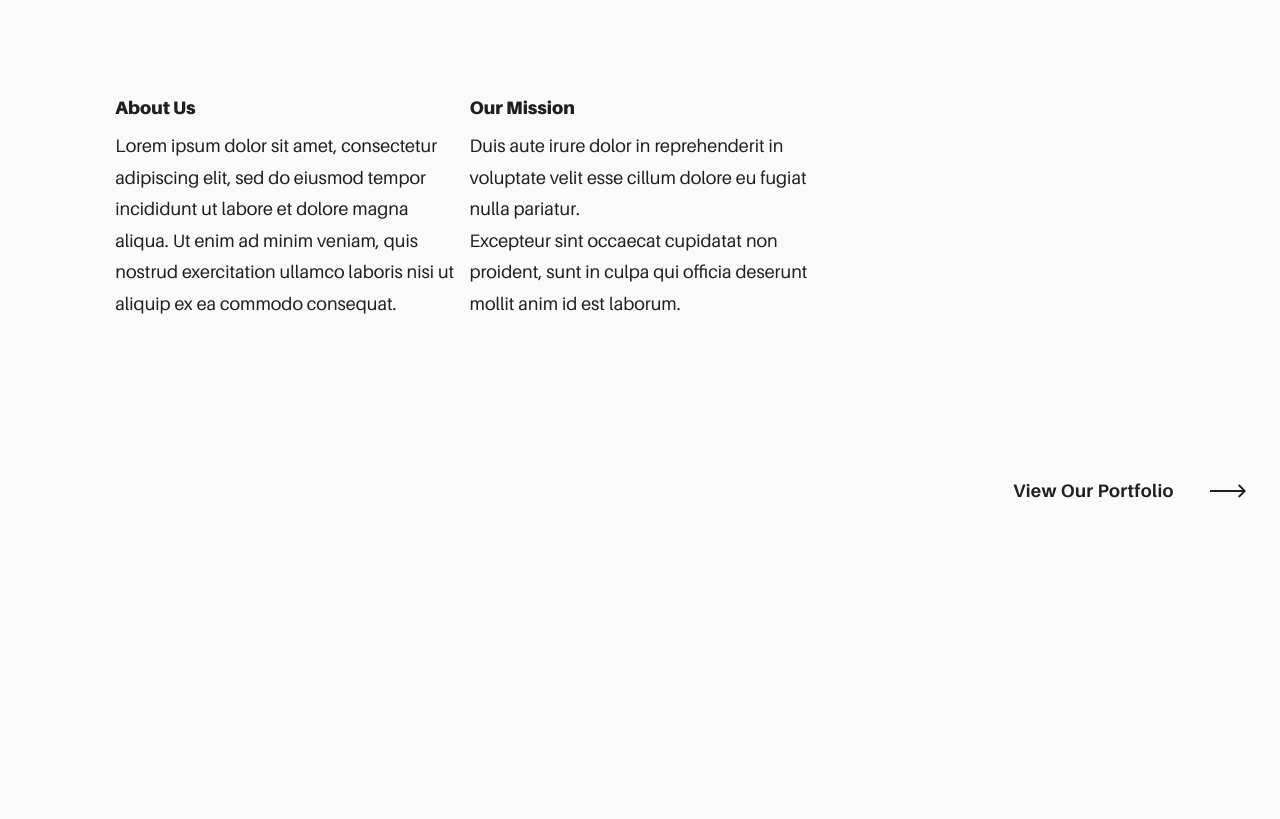
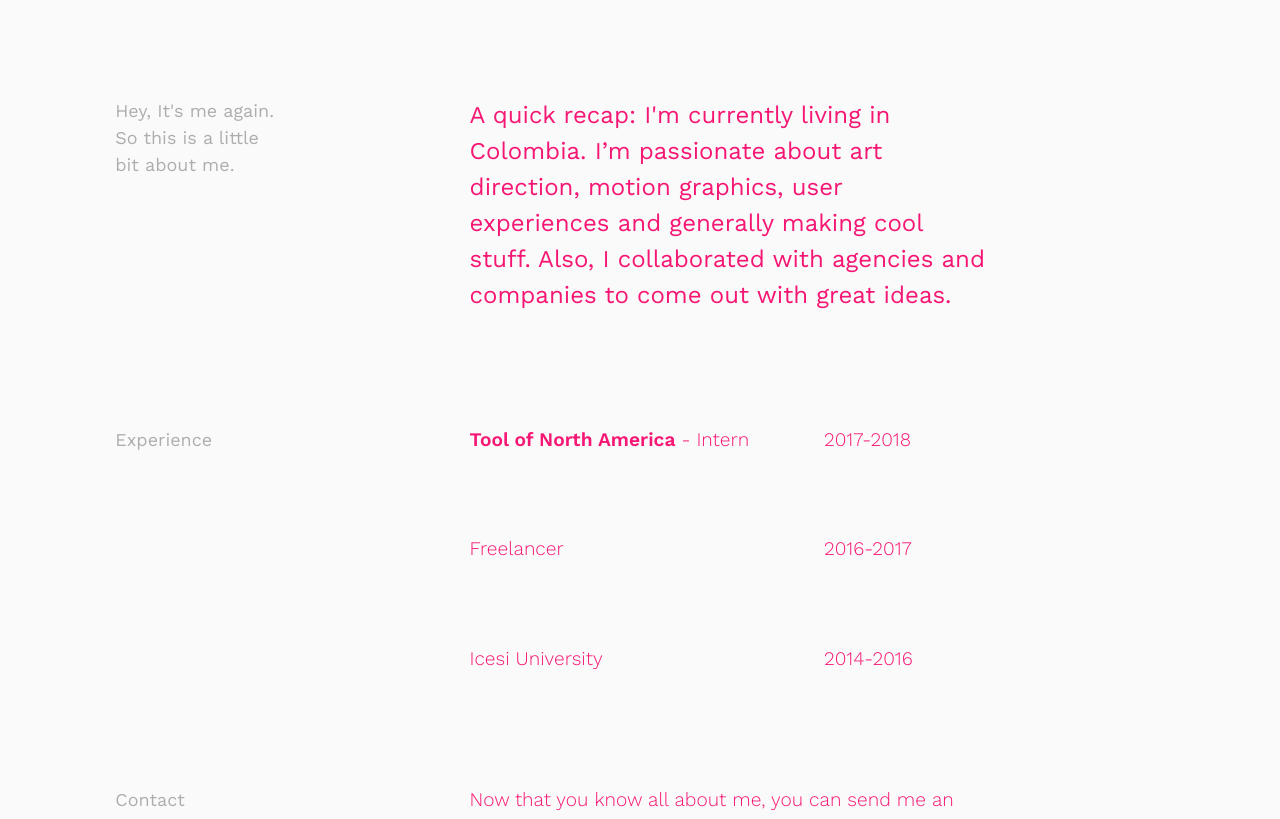
Before and after one commit to jakeelperro/objectthree, a plain HTML site: page about.html in a window 1280 px wide. Shown: the part 126-945 px from the top of the page. Before the commit the page ends 800 px from the top, so only its background shows below. Drawn offline with nearby package versions, Linux system fonts and the light colour scheme.

Commit message:
about changes

```diff
--- a/about.html
+++ b/about.html
@@ -9,7 +9,7 @@
     <link rel="stylesheet" href="assets/css/aurora-theme-base.min.css">
     <link rel="stylesheet" href="assets/css/urku.css">
 
-	        <link href="https://fonts.googleapis.com/css?family=Work+Sans:300,400" rel="stylesheet">
+	        <link href="https://fonts.googleapis.com/css?family=Work+Sans:300,400,600" rel="stylesheet">
 
   </head>
   <body class="top-fixed about">
@@ -47,23 +47,84 @@
 
 
       <div class="ae-grid ae-grid--alt au-xs-ptp-1">
-        <div class="ae-grid__item--alt item-lg-4">
-          <h6 class="ae-u-boldest">About Us</h6>
-          <p class="au-lh-3">Lorem ipsum dolor sit amet, consectetur adipiscing elit, sed do eiusmod tempor incididunt ut labore et dolore magna aliqua. Ut enim ad minim veniam, quis nostrud exercitation ullamco laboris nisi ut aliquip ex ea commodo consequat. </p>
+        <div class="ae-grid__item--alt item-lg-2">
+          <h6 class="ae-u-boldest">Hey, It's me again. So this is a little bit about me.</h6>
+
         </div>
-        <div class="ae-grid__item--alt item-lg-4">
-          <h6 class="ae-u-boldest">Our Mission</h6>
-          <p class="au-lh-3">Duis aute irure dolor in reprehenderit in voluptate velit esse cillum dolore eu fugiat nulla pariatur. <br>Excepteur sint occaecat cupidatat non proident, sunt in culpa qui officia deserunt mollit anim id est laborum.</p>
+          <div class="ae-grid__item--alt item-lg-2">
+
+
+        </div>
+        <div class="ae-grid__item--alt item-lg-6">
+
+          <p class="au-lh-3 bio">A quick recap: I'm currently living in Colombia. I’m passionate about art direction, motion graphics, user experiences and generally making cool stuff. Also, I collaborated with agencies and companies to come out with great ideas. </p>
         </div>
 
       </div>
+
+        <div class="ae-grid ae-grid--alt au-xs-ptp-1">
+        <div class="ae-grid__item--alt item-lg-2">
+          <h6 class="ae-u-boldest">Experience</h6>
+
+        </div>
+          <div class="ae-grid__item--alt item-lg-2">
+
+
+        </div>
+
+        <div class="ae-grid__item--alt item-lg-4">
+
+          <p class="au-lh-3 exp"><a href="https://www.toolofna.com" target="_blank">Tool of North America</a> - Intern</p>
+            <br>
+            <br>
+          <p class="au-lh-3 exp">Freelancer</p>
+            <br>
+            <br>
+          <p class="au-lh-3 exp">Icesi University</p>
+        </div>
+
+        <div class="ae-grid__item--alt item-lg-4">
+
+
+          <p class="au-lh-3 exp">2017-2018</p>
+                <br>
+                <br>
+          <p class="au-lh-3 exp">2016-2017</p>
+                <br>
+                <br>
+          <p class="au-lh-3 exp">2014-2016</p>
+        </div>
+
+
+      </div>
+
+        <div class="ae-grid ae-grid--alt au-xs-ptp-1">
+        <div class="ae-grid__item--alt item-lg-2">
+          <h6 class="ae-u-boldest">Contact</h6>
+
+        </div>
+          <div class="ae-grid__item--alt item-lg-2">
+
+
+        </div>
+        <div class="ae-grid__item--alt item-lg-6">
+
+          <p class="au-lh-3 exp">Now that you know all about me, you can send me an  <a href="mailto:juanccastro02@gmail.com?Subject=Hello%20again" target="_top">email</a> and I will reply as fast as I can eat a pizza. <br> <br>Also, you can see other kind of projects or some of my process
+              on <a href="https://www.behance.net/madbutchill"  target="_blank">Behance</a>,<a href="https://www.dribbble.com/madbutchill"  target="_blank">Dribbble</a> and <a href="https://www.instagram.com/madbutchill"  target="_blank">Instagram</a></p>
+        </div>
+
+      </div>
+
       <p class="au-flex au-pt-4 group-buttons"><a href="portfolio.html" class="au-mt-4 arrow-button arrow-button--right arrow-button--out">View Our Portfolio<span class="arrow-cont">
             <svg>
               <use xlink:href="assets/img/symbols.svg#arrow"></use>
             </svg></span></a></p>
     </div>
+            <script src='https://cdnjs.cloudflare.com/ajax/libs/jquery/2.1.3/jquery.min.js'></script>
 
     <script src="assets/js/svg4everybody.min.js"></script>
+    <script src="assets/js/smooth.js"></script>
+
     <script>svg4everybody();</script>
   </body>
 </html>
--- a/assets/css/urku.css
+++ b/assets/css/urku.css
@@ -2261,3 +2261,39 @@ background-color: #000000;
    color: #000000;
    height: 16%;
 }
+
+.about .bio{
+     font-family: 'Work Sans', sans-serif;
+    font-size: 1.5rem;
+    line-height: 1.5;
+    font-weight: 400;
+    color: #f61673;
+}
+
+.about h6{
+    opacity: 0.3;
+    text-align: left;
+    font-family: 'Work Sans', sans-serif;
+    font-weight: 400;
+    line-height: 1.5;
+     color: #000000;
+}
+.about .exp{
+     font-family: 'Work Sans', sans-serif;
+    font-size: 1.2rem;
+    line-height: 1.5;
+    font-weight: 300;
+    color: #f61673;
+}
+
+.exp  a{
+     font-family: 'Work Sans', sans-serif;
+    font-size: 1.2rem;
+    line-height: 1.5;
+    font-weight: 600;
+    color: #f61673;
+}
+
+.about a:hover{
+  color: #ff9cce;
+}
```
